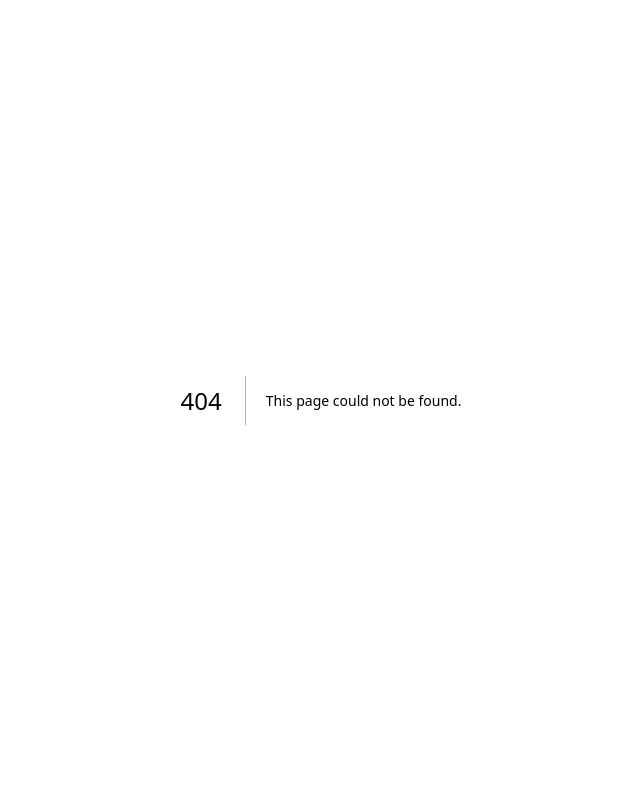
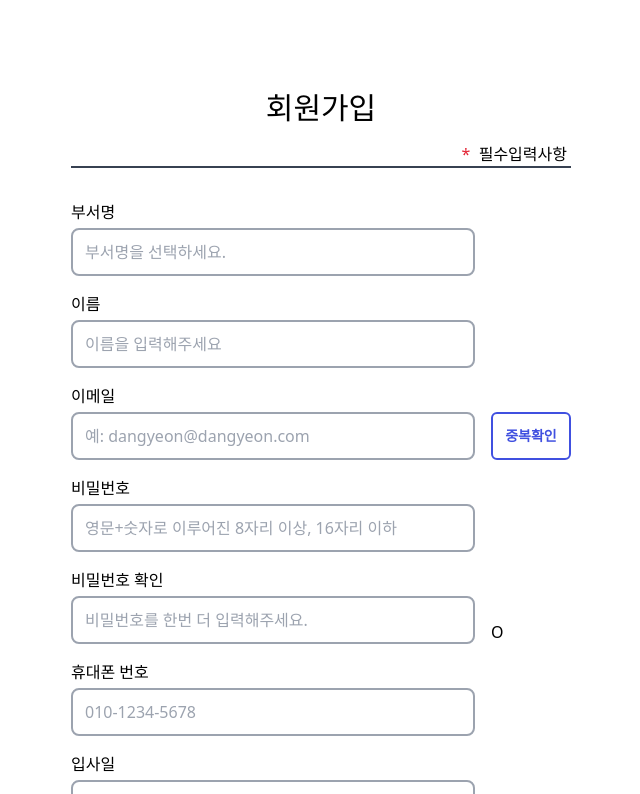
Before and after one commit to FC-MINI-4/attendance-front, a Next.js app: page /sign-up in a window 1280 px wide. Before the commit this address had no page. Shown: the top 794 px of the page, without its empty margins (319-959 px from the left). Built offline with nearby package versions, Linux system fonts and the light colour scheme.

Commit message:
FEAT: 회원가입 UI 1차 완성

```diff
--- a/src/components/auth/auth.tsx
+++ /dev/null
@@ -1,5 +0,0 @@
-import React from 'react';
-
-export default function auth() {
-  return <div>auth</div>;
-}
--- /dev/null
+++ b/src/pages/sign-up.tsx
@@ -0,0 +1,22 @@
+import Button from '@/components/common/Button';
+import { SIGNUP_INPUT_INFO } from '@/constants/constants';
+import AuthSignUpInput from '@/components/auth/AuthSignUpInput';
+import AuthSignUpTitle from '@/components/auth/AuthSignUpTitle';
+
+export default function SignUp() {
+  return (
+    <div className="mx-auto sm:w-[500px] sm:my-[90px]">
+      <AuthSignUpTitle />
+      {SIGNUP_INPUT_INFO.map(value => (
+        <AuthSignUpInput
+          key={value.label}
+          info={value.label}
+          button={value.button}
+          placeholder={value.placeholder}
+          enLabel={value.enLabel}
+        />
+      ))}
+      <Button contents={'회원가입'} />
+    </div>
+  );
+}
```
